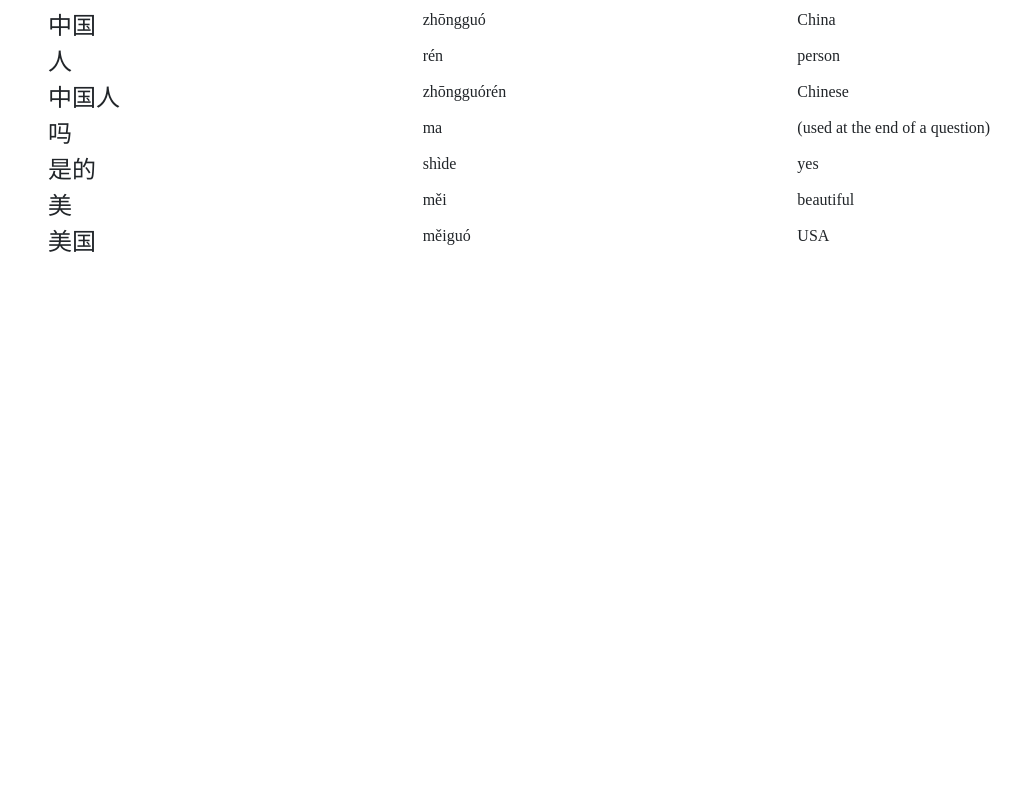
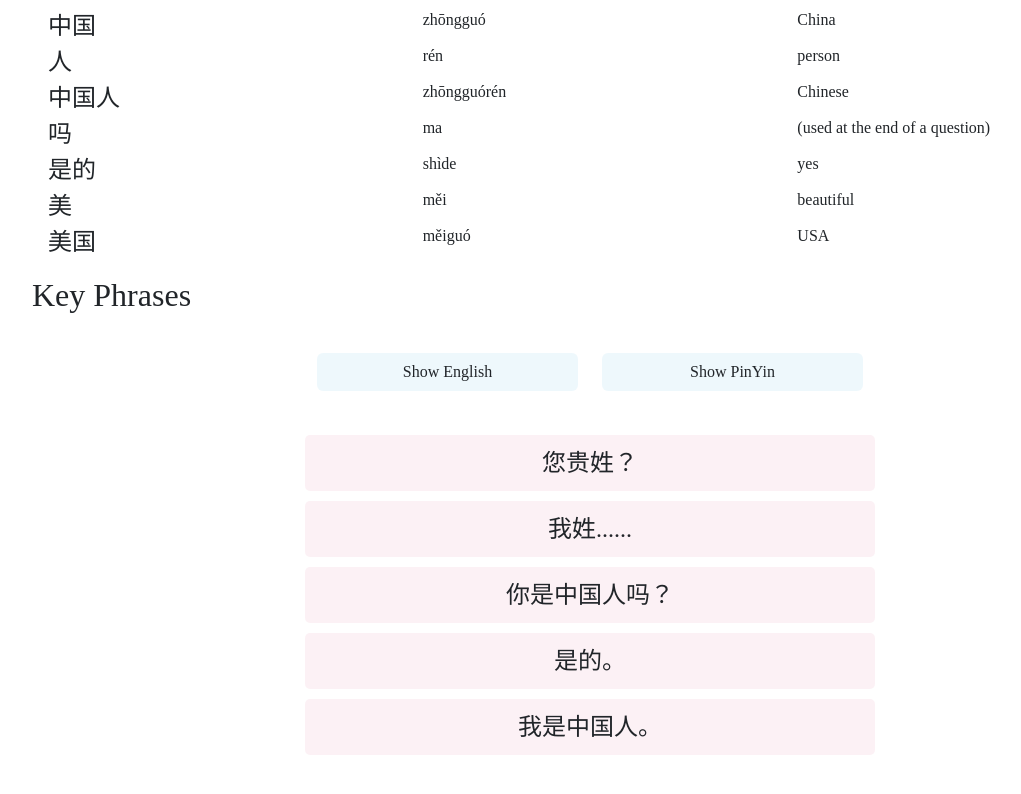
Before and after one commit to RN255/learn-chinese-gold, a React (Create React App) app: page /lessonTwo in a window 1280 px wide. Shown: the part 824-1618 px from the top of the page, without its empty margins (50-1071 px from the left). Before the commit the page ends 1132 px from the top, so only its background shows below. Built offline with nearby package versions, Linux system fonts and the light colour scheme.

Commit message:
key phrases added

```diff
--- /dev/null
+++ b/src/components/KeyPhrases.js
@@ -0,0 +1,78 @@
+import React, { useState } from "react";
+
+export default function KeyPhrases(props) {
+  const [engIsShown, setEngIsShown] = useState(false);
+  const handleClickEng = () => {
+    setEngIsShown(!engIsShown);
+  };
+
+  const [pinIsShown, setPinIsShown] = useState(false);
+  const handleClickPin = () => {
+    setPinIsShown(!pinIsShown);
+  };
+
+  return (
+    <div className="keyPhrases container pt-3 pb-5">
+      <div className="row mb-3">
+        <h2>Key Phrases</h2>
+      </div>
+
+      <div className="row justify-content-center mb-4">
+        <div className="col col-md-3">
+          <button type="button" className="btn w-100" onClick={handleClickEng}>
+            {!engIsShown ? "Show English" : "Hide English"}
+          </button>
+        </div>
+        <div className="col col-md-3">
+          <button type="button" className="btn w-100" onClick={handleClickPin}>
+            {!pinIsShown ? "Show PinYin" : "Hide PinYin"}
+          </button>
+        </div>
+      </div>
+
+      <div className="row justify-content-center">
+        <div className="col col-md-6 text-center">
+          <p>{props.LessonText.keyPhraseChinOne}</p>
+          {pinIsShown && <p>{props.LessonText.keyPhrasePinOne}</p>}
+          {engIsShown && <p>{props.LessonText.keyPhraseEngOne}</p>}
+        </div>
+      </div>
+
+      <div className="row justify-content-center">
+        <div className="col col-md-6 text-center">
+          <p>{props.LessonText.keyPhraseChinTwo}</p>
+          {pinIsShown && <p>{props.LessonText.keyPhrasePinTwo}</p>}
+          {engIsShown && <p>{props.LessonText.keyPhraseEngTwo}</p>}
+        </div>
+      </div>
+
+      <div className="row justify-content-center">
+        <div className="col col-md-6 text-center">
+          <p>{props.LessonText.keyPhraseChinThree}</p>
+          {pinIsShown && <p>{props.LessonText.keyPhrasePinThree}</p>}
+          {engIsShown && <p>{props.LessonText.keyPhraseEngThree}</p>}
+        </div>
+      </div>
+
+      {props.LessonText.keyPhraseChinFour && (
+        <div className="row justify-content-center">
+          <div className="col col-md-6 text-center">
+            <p>{props.LessonText.keyPhraseChinFour}</p>
+            {pinIsShown && <p>{props.LessonText.keyPhrasePinFour}</p>}
+            {engIsShown && <p>{props.LessonText.keyPhraseEngFour}</p>}
+          </div>
+        </div>
+      )}
+
+      {props.LessonText.keyPhraseChinFive && (
+        <div className="row justify-content-center">
+          <div className="col col-md-6 text-center">
+            <p>{props.LessonText.keyPhraseChinFive}</p>
+            {pinIsShown && <p>{props.LessonText.keyPhrasePinFive}</p>}
+            {engIsShown && <p>{props.LessonText.keyPhraseEngFive}</p>}
+          </div>
+        </div>
+      )}
+    </div>
+  );
+}
--- a/src/components/TranslatedWords.js
+++ b/src/components/TranslatedWords.js
@@ -3,7 +3,7 @@ import "../styles/styles.css";
 
 export default function TranslatedWords(props) {
   return (
-    <div className="translatedWords container pt-3 pb-5">
+    <div className="translatedWords container pt-3">
       <div className="row mb-3">
         <h2>Word list</h2>
       </div>
--- a/src/pages/Lesson.js
+++ b/src/pages/Lesson.js
@@ -4,6 +4,7 @@ import TitleSection from "../components/TitleSection";
 import MainConvo from "../components/MainConvo";
 import TranslatedWords from "../components/TranslatedWords";
 import Audio from "../components/Audio";
+import KeyPhrases from "../components/KeyPhrases";
 
 export default function Lesson(props) {
   return (
@@ -12,6 +13,7 @@ export default function Lesson(props) {
       <Audio LessonText={props.LessonText}></Audio>
       <MainConvo LessonText={props.LessonText}></MainConvo>
       <TranslatedWords LessonText={props.LessonText}></TranslatedWords>
+      <KeyPhrases LessonText={props.LessonText}></KeyPhrases>
     </div>
   );
 }
--- a/src/styles/styles.css
+++ b/src/styles/styles.css
@@ -59,9 +59,8 @@
 
 .mainConversation .row .col p {
   margin: 0;
-  font-size: 1.0rem;
+  font-size: 1rem;
   margin-left: 2.5rem;
-
 }
 
 .mainConversation .row:nth-child(odd):not(:first-child) .col {
@@ -69,7 +68,7 @@
   border-radius: 5px;
 }
 
-.mainConversation .row:nth-child(even):not(#notme) .col {
+.mainConversation .row:nth-child(even) .col {
   background-color: #f6d2e050;
   border-radius: 5px;
 }
@@ -89,3 +88,32 @@
 audio {
   width: 100%;
 }
+
+/* key phrases  */
+
+.keyPhrases .btn {
+  background-color: #c8e7f550 !important;
+}
+
+.keyPhrases .btn:hover {
+  background-color: #c8e7f5 !important;
+}
+
+.keyPhrases .row:not(:nth-child(2)) .col {
+  background-color: #f6d2e050;
+  border-radius: 5px;
+}
+
+.keyPhrases .row .col {
+  margin: 5px 0;
+  padding-top: 10px;
+  padding-bottom: 10px;
+}
+
+.keyPhrases p {
+  margin: 0;
+}
+
+.keyPhrases .row .col p:first-child {
+  font-size: 1.5rem;
+}
```
